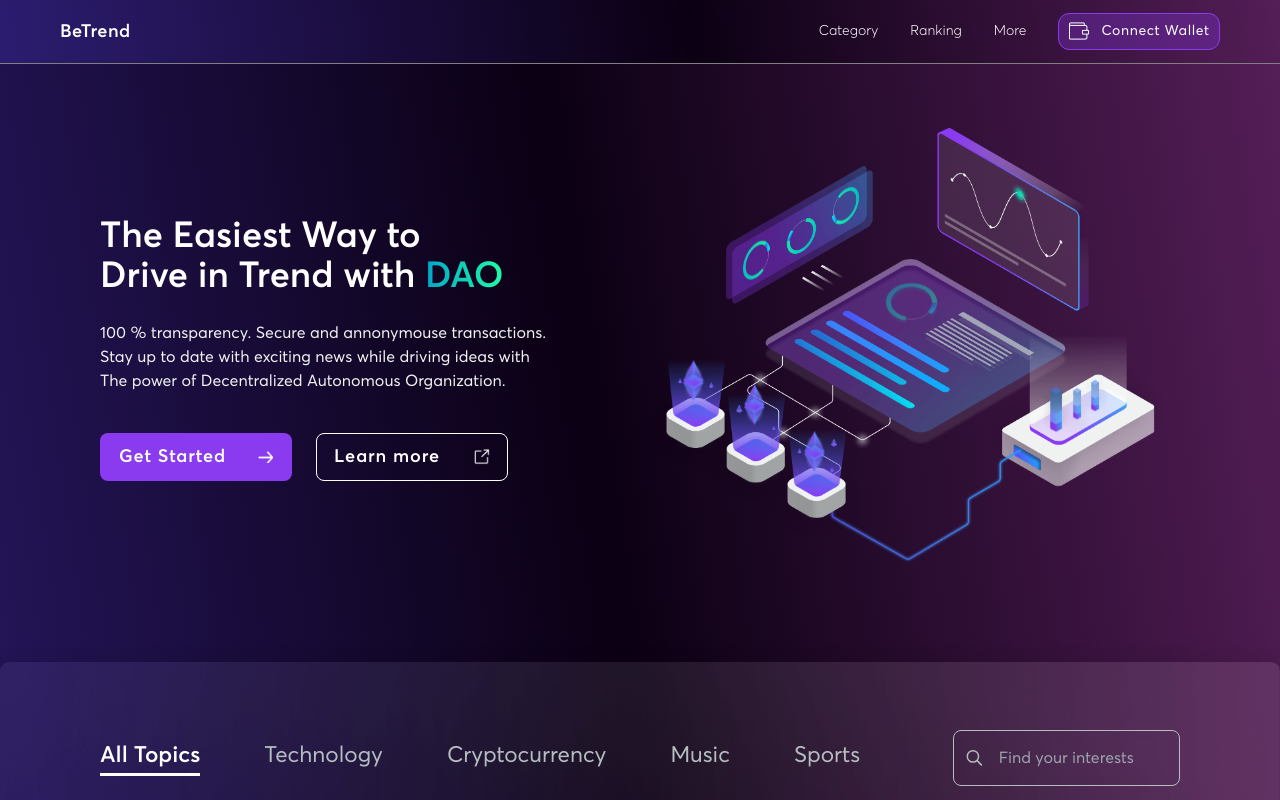
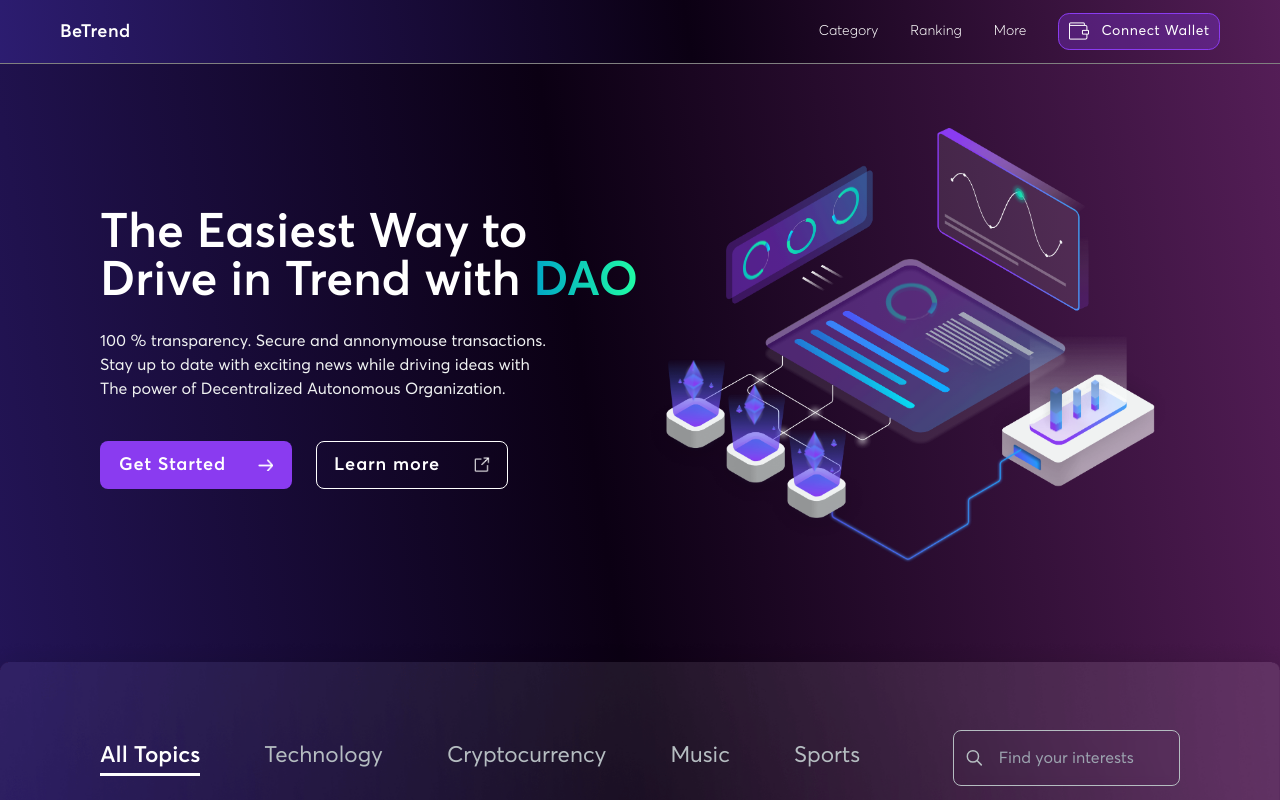
Before and after one commit to srwx/betrend-frontend, a Next.js app: page / in a window 1280 px wide. Shown: the top 800 px of the page. Built offline with nearby package versions, Linux system fonts and the light colour scheme.

Commit message:
update text size

```diff
--- a/src/pages/Home/HomeHero.tsx
+++ b/src/pages/Home/HomeHero.tsx
@@ -72,7 +72,7 @@ export const HomeHero = forwardRef<HTMLDivElement>((_, ref) => {
       >
         <div className="flex-[0.5] space-y-10">
           <article className={classNames("text-white space-y-6")}>
-            <h1 className={classNames("text-4xl font-semibold")}>
+            <h1 className={classNames("text-5xl font-semibold")}>
               The Easiest Way to
               <br />
               Drive in Trend with{" "}
```
